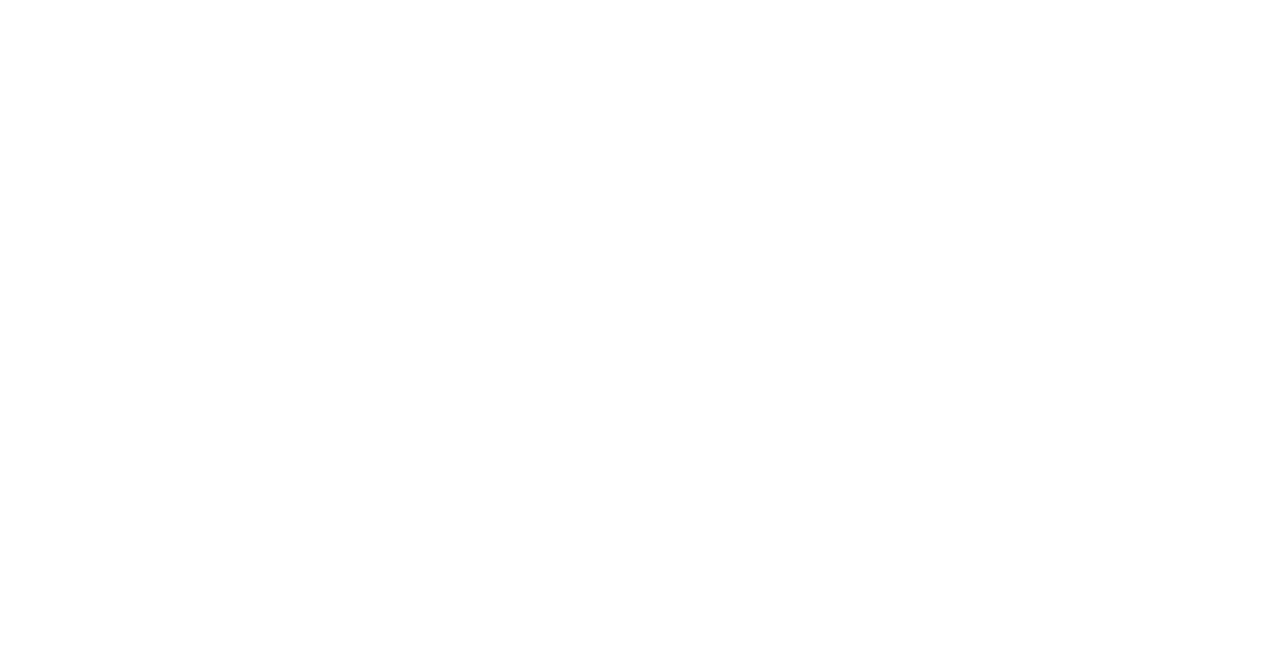
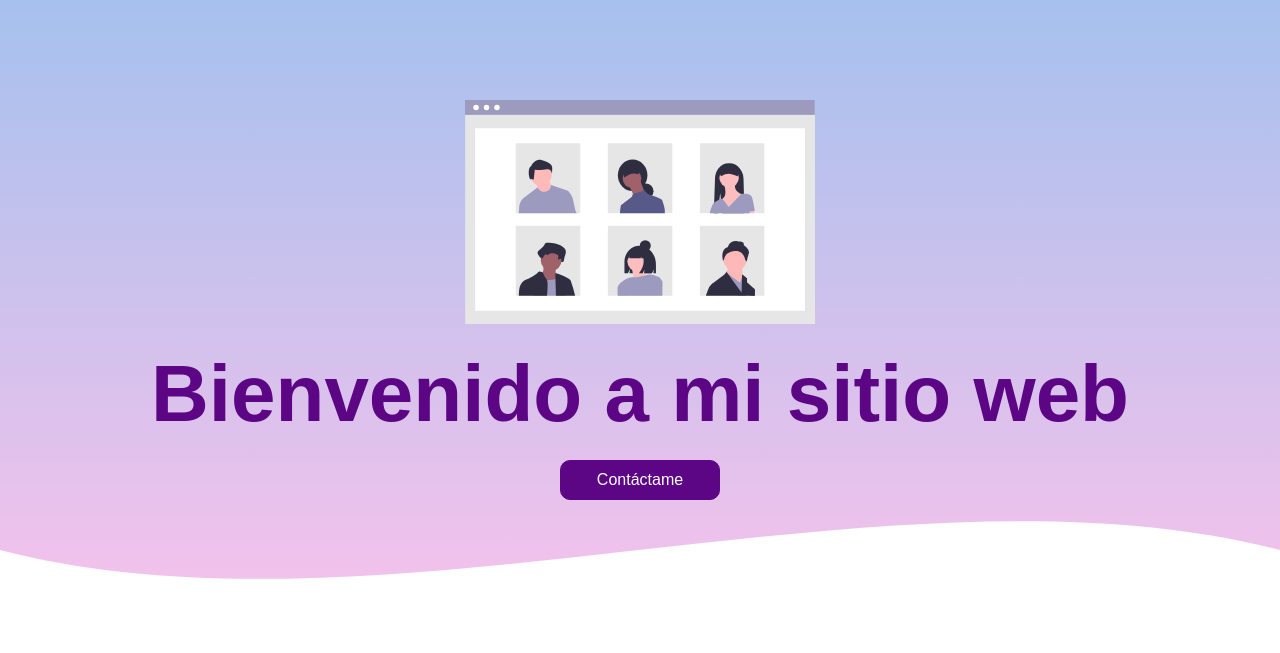
Before and after one commit to rjimenezg73/DisenioWebModerno, a plain HTML site: page Landing-Menu/index.html in a window 1280 px wide. Drawn offline with Linux system fonts and the light colour scheme.

Commit message:
ondas web y manejo de position

```diff
--- a/Landing-Menu/estilos.css
+++ b/Landing-Menu/estilos.css
@@ -3,3 +3,49 @@
   padding: 0;
   box-sizing: border-box;
 }
+
+body{
+  font-family: 'Arial';
+}
+
+.header{
+  width: 100%;
+  height: 650px;
+  text-align: center;
+  background-image: linear-gradient(to top, #fbc2eb 0%, #a6c1ee 100%);
+  overflow: hidden;
+  background-attachment: fixed;
+  position: relative;
+}
+
+.img{
+  margin-top: 100px;
+  width: 350px;
+}
+
+.titulo{
+  font-size: 80px;
+  padding: 20px;
+  color: #5c0585;
+}
+
+.enlace{
+  display: inline-block;
+  border: 1px solid #5c0585;
+  text-decoration: none;
+  color: #fff;
+  background-color: #5c0585;
+  border-radius: 10px;
+  width: 160px ;
+  padding: 10px 0;
+}
+
+.absolute{
+  position: absolute;
+  width: 100%;
+  bottom: 0;
+}
+
+.scroll{
+  height: 1200px;
+}
--- a/Landing-Menu/index.html
+++ b/Landing-Menu/index.html
@@ -8,6 +8,22 @@
   <link rel="stylesheet" href="./estilos.css">
 </head>
 <body>
+  <header class="header">
+    <img class="img" src="./img/ilustracion.svg" alt="Soy una ilustración del sitio web"/>
+    <h1 class="titulo">Bienvenido a mi sitio web</h1>
+    <a href="#" class="enlace">Contáctame</a>
 
+    <!-- Generated by https://smooth.ie/blogs/news/svg-wavey-transitions-between-sections -->
+
+    <div class="absolute" style="height: 150px; overflow: hidden;"><svg viewBox="0 0 500 150" preserveAspectRatio="none"
+        style="height: 100%; width: 100%;">
+        <path d="M0.00,49.98 C149.99,150.00 349.20,-49.98 500.00,49.98 L500.00,150.00 L0.00,150.00 Z"
+          style="stroke: none; fill: #fff;"></path>
+      </svg></div>
+
+  </header>
+  <div class="scroll">
+
+  </div>
 </body>
 </html>
```
Also changed, not shown: Landing-Menu/img/ilustracion.svg (added), Landing-Menu/img/undraw_home_cinema_l7yl.svg (added).
